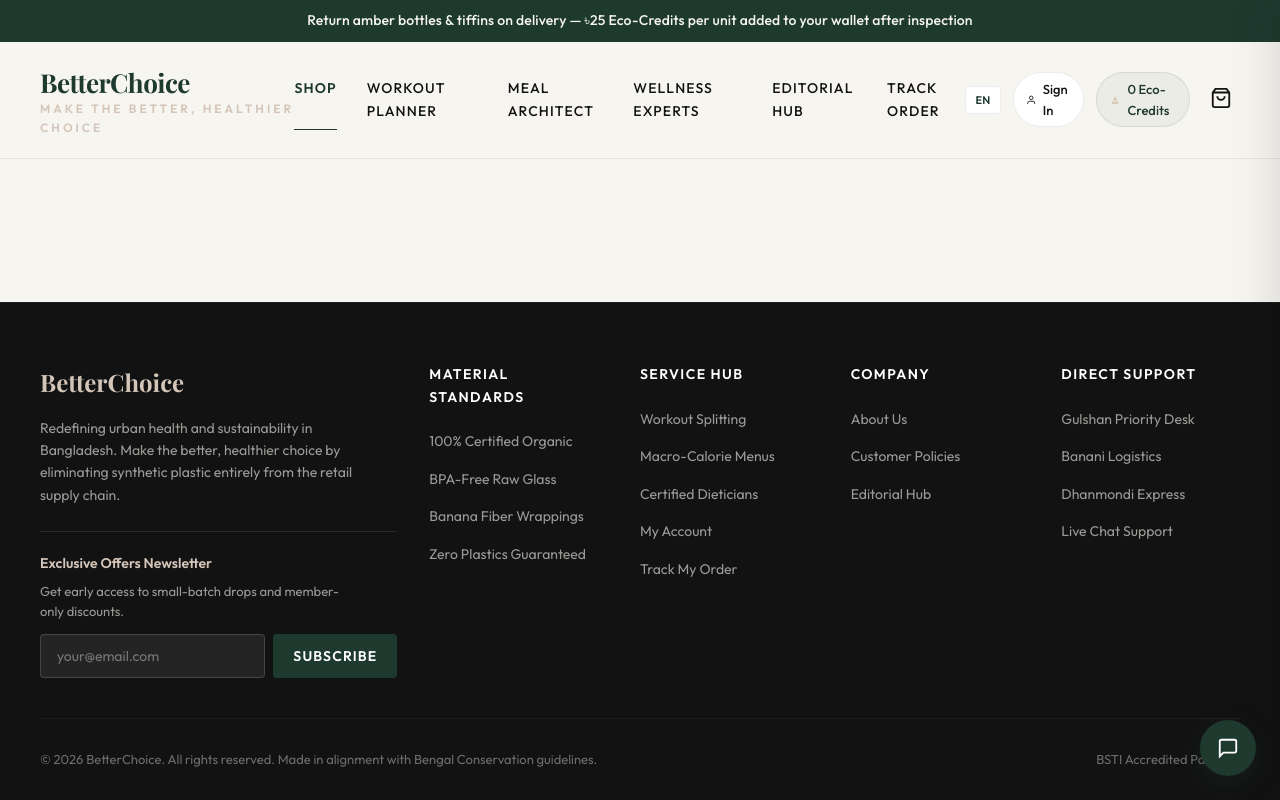
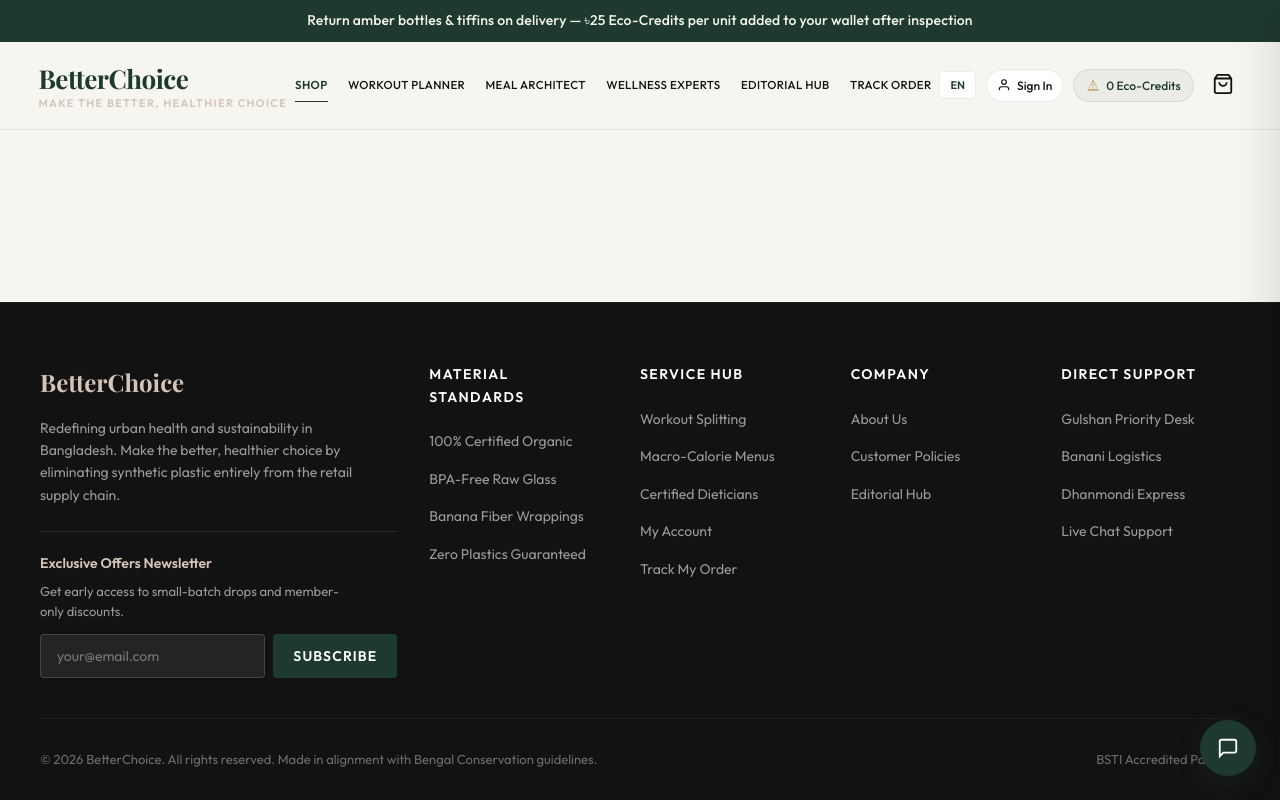
Before and after one commit to honolulutester/Dynamic-BetterChoice-Files, a website: page index.html in a window 1280 px wide. Drawn offline with nearby package versions, Linux system fonts and the light colour scheme; a script that the page names is missing; a web font is replaced by a local one.

```diff
--- a/index.css
+++ b/index.css
@@ -123,10 +123,11 @@ header {
 .header-container {
     max-width: var(--max-width);
     margin: 0 auto;
-    padding: 20px 40px;
+    padding: 16px clamp(20px, 3vw, 40px);
     display: flex;
     justify-content: space-between;
     align-items: center;
+    gap: 16px;
 }
 
 .logo {
@@ -135,29 +136,38 @@ header {
     font-weight: 700;
     letter-spacing: -0.02em;
     color: var(--forest-green);
+    flex-shrink: 0;
 }
 .logo span {
     font-family: var(--font-body);
-    font-size: 12px;
+    font-size: 11px;
     text-transform: uppercase;
-    letter-spacing: 0.25em;
+    letter-spacing: 0.12em;
     color: var(--sand);
     display: block;
     margin-top: -4px;
+    white-space: nowrap;
 }
 
 .nav-menu {
     display: flex;
-    gap: 30px;
+    flex: 1;
+    justify-content: center;
+    flex-wrap: nowrap;
+    align-items: center;
+    gap: clamp(14px, 1.6vw, 24px);
+    min-width: 0;
 }
 
 .nav-link {
-    font-size: 14px;
+    font-size: clamp(11px, 0.9vw, 13px);
     font-weight: 500;
     text-transform: uppercase;
-    letter-spacing: 0.08em;
+    letter-spacing: 0.03em;
     padding: 8px 0;
     position: relative;
+    white-space: nowrap;
+    flex-shrink: 0;
 }
 .nav-link::after {
     content: '';
@@ -181,20 +191,22 @@ header {
 .header-actions {
     display: flex;
     align-items: center;
-    gap: 12px;
+    gap: 10px;
+    flex-shrink: 0;
 }
 
 .header-account-btn {
     display: flex;
     align-items: center;
     gap: 6px;
-    font-size: 13px;
+    font-size: 12px;
     font-weight: 500;
     color: var(--charcoal);
-    padding: 6px 12px;
+    padding: 6px 10px;
     border-radius: 30px;
     border: 1px solid var(--border-color);
     background: var(--white);
+    white-space: nowrap;
 }
 
 .mobile-menu-btn {
@@ -206,14 +218,15 @@ header {
 .eco-wallet-badge {
     display: flex;
     align-items: center;
-    gap: 8px;
+    gap: 6px;
     background-color: rgba(30, 58, 47, 0.05);
     border: 1px solid rgba(30, 58, 47, 0.1);
-    padding: 6px 14px;
+    padding: 6px 12px;
     border-radius: 30px;
-    font-size: 13px;
+    font-size: 12px;
     font-weight: 500;
     color: var(--forest-green);
+    white-space: nowrap;
 }
 .eco-wallet-badge svg {
     color: var(--gold);
--- a/index.html
+++ b/index.html
@@ -10,7 +10,7 @@
     <meta property="og:type" content="website">
     <meta name="theme-color" content="#1e3a2f">
     <link rel="manifest" href="./manifest.json">
-    <link rel="stylesheet" href="./index.css?v=6">
+    <link rel="stylesheet" href="./index.css?v=7">
 </head>
 <body>
 
```
